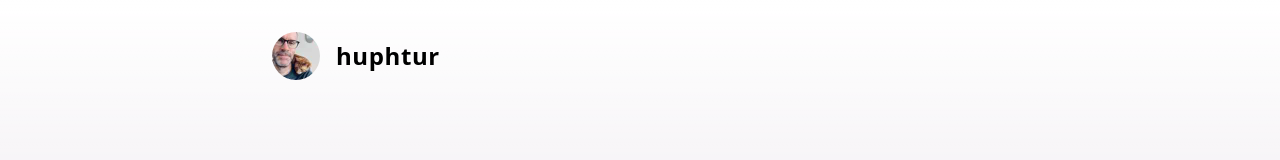
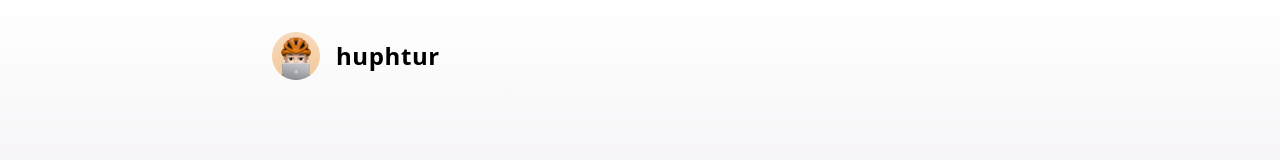
Before and after one commit to huphtur/huphtur.nl, an Eleventy site: page src/index.liquid in a window 1280 px wide. Shown: the top 160 px of the page. Built offline with nearby package versions, Linux system fonts and the light colour scheme; Eleventy itself is replaced by a stand-in of ours; files that its build step writes are made by us from their sources; what eleventy-plugin-embed-everything, eleventy-plugin-img2picture would draw is missing.

Commit message:
new avatar who dis 📸

```diff
--- a/src/_includes/default.liquid
+++ b/src/_includes/default.liquid
@@ -72,8 +72,8 @@
             <div>
               <img
                 class="inline-block h-12 w-12 rounded-full"
-                src="/images/avatar.jpg"
-                alt="Man with glasses and a cat on his shoulders."
+                src="/images/huphtur.png"
+                alt="Memoji of man with a bike helmet on his head sitting behind a MacBook."
               />
             </div>
             <div class="ml-4">
```
Also changed, not shown: src/apple-touch-icon.png, src/favicon.ico, src/icon-192.png, src/icon-512.png, src/icon.svg, src/images/huphtur.png (added).
